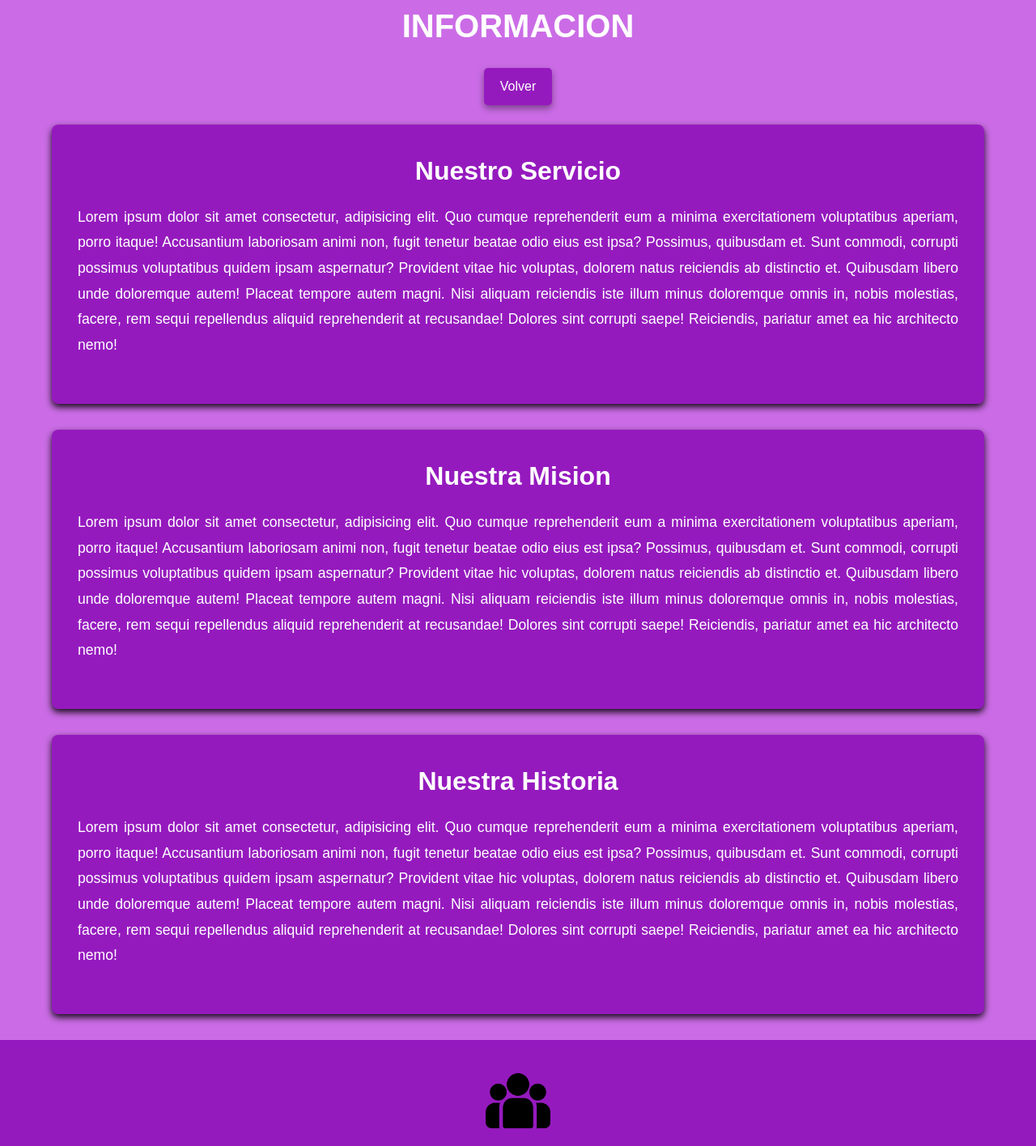
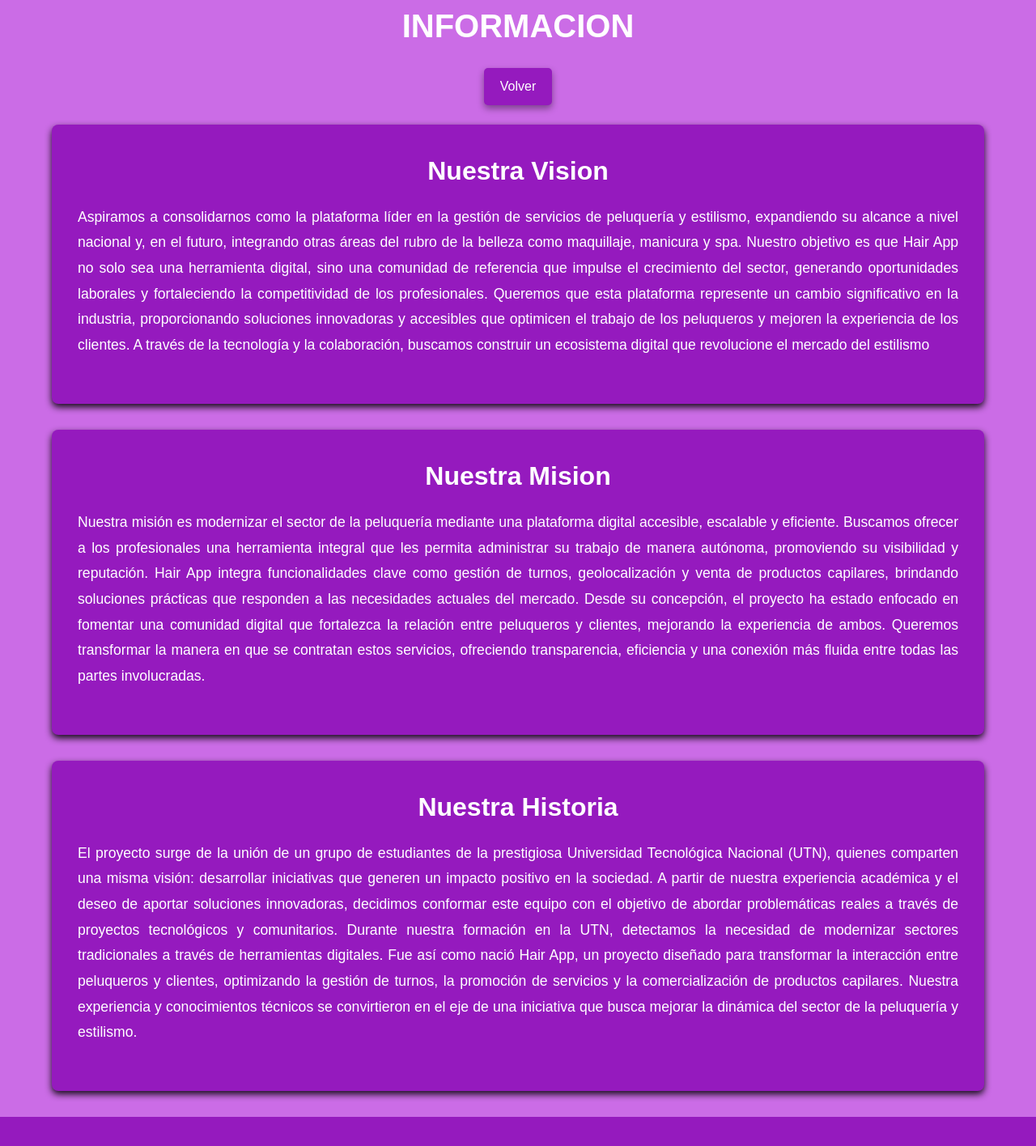
Before and after one commit to gustavoisaacc/view-pelu, a React (Vite) app: page /Informacion in a window 1280 px wide. Shown: the top 1416 px of the page at 81% size. Built offline with nearby package versions, Linux system fonts and the light colour scheme; no server answers.

Commit message:
informacion completa

```diff
--- a/src/components/home/pages/Info.tsx
+++ b/src/components/home/pages/Info.tsx
@@ -7,36 +7,36 @@ import "../style/Informacion.css"
 const Informacion = () => {
     return (
         <>
-        <h1>INFORMACION</h1>
-        <Link to="/">
+            <h1>INFORMACION</h1>
+            <Link to="/">
                 <button className="card-unica-button">Volver</button>
-                </Link>
+            </Link>
             <section className="seccionInfo">
                 <div>
-                    <h1>Nuestro Servicio</h1>
-                    <p>Lorem ipsum dolor sit amet consectetur, adipisicing elit. Quo cumque reprehenderit eum a minima exercitationem voluptatibus aperiam, porro itaque! Accusantium laboriosam animi non, fugit tenetur beatae odio eius est ipsa?
-                        Possimus, quibusdam et. Sunt commodi, corrupti possimus voluptatibus quidem ipsam aspernatur? Provident vitae hic voluptas, dolorem natus reiciendis ab distinctio et. Quibusdam libero unde doloremque autem! Placeat tempore autem magni.
-                        Nisi aliquam reiciendis iste illum minus doloremque omnis in, nobis molestias, facere, rem sequi repellendus aliquid reprehenderit at recusandae! Dolores sint corrupti saepe! Reiciendis, pariatur amet ea hic architecto nemo!</p>
+                    <h1>Nuestra Vision</h1>
+                    <p>Aspiramos a consolidarnos como la plataforma líder en la gestión de servicios de peluquería y estilismo, expandiendo su alcance a nivel nacional y, en el futuro, integrando otras áreas del rubro de la belleza como maquillaje, manicura y spa. Nuestro objetivo es que Hair App no solo sea una herramienta digital, sino una comunidad de referencia que impulse el crecimiento del sector, generando oportunidades laborales y fortaleciendo la competitividad de los profesionales.
+
+Queremos que esta plataforma represente un cambio significativo en la industria, proporcionando soluciones innovadoras y accesibles que optimicen el trabajo de los peluqueros y mejoren la experiencia de los clientes. A través de la tecnología y la colaboración, buscamos construir un ecosistema digital que revolucione el mercado del estilismo</p>
                 </div>
             </section>
             <section className="seccionInfo">
                 <div>
                     <h1>Nuestra Mision</h1>
-                    <p>Lorem ipsum dolor sit amet consectetur, adipisicing elit. Quo cumque reprehenderit eum a minima exercitationem voluptatibus aperiam, porro itaque! Accusantium laboriosam animi non, fugit tenetur beatae odio eius est ipsa?
-                        Possimus, quibusdam et. Sunt commodi, corrupti possimus voluptatibus quidem ipsam aspernatur? Provident vitae hic voluptas, dolorem natus reiciendis ab distinctio et. Quibusdam libero unde doloremque autem! Placeat tempore autem magni.
-                        Nisi aliquam reiciendis iste illum minus doloremque omnis in, nobis molestias, facere, rem sequi repellendus aliquid reprehenderit at recusandae! Dolores sint corrupti saepe! Reiciendis, pariatur amet ea hic architecto nemo!</p>
+                    <p>Nuestra misión es modernizar el sector de la peluquería mediante una plataforma digital accesible, escalable y eficiente. Buscamos ofrecer a los profesionales una herramienta integral que les permita administrar su trabajo de manera autónoma, promoviendo su visibilidad y reputación. Hair App integra funcionalidades clave como gestión de turnos, geolocalización y venta de productos capilares, brindando soluciones prácticas que responden a las necesidades actuales del mercado.
+
+Desde su concepción, el proyecto ha estado enfocado en fomentar una comunidad digital que fortalezca la relación entre peluqueros y clientes, mejorando la experiencia de ambos. Queremos transformar la manera en que se contratan estos servicios, ofreciendo transparencia, eficiencia y una conexión más fluida entre todas las partes involucradas.</p>
                 </div>
             </section>
             <section className="seccionInfo">
                 <div>
                     <h1>Nuestra Historia</h1>
-                    <p>Lorem ipsum dolor sit amet consectetur, adipisicing elit. Quo cumque reprehenderit eum a minima exercitationem voluptatibus aperiam, porro itaque! Accusantium laboriosam animi non, fugit tenetur beatae odio eius est ipsa?
-                        Possimus, quibusdam et. Sunt commodi, corrupti possimus voluptatibus quidem ipsam aspernatur? Provident vitae hic voluptas, dolorem natus reiciendis ab distinctio et. Quibusdam libero unde doloremque autem! Placeat tempore autem magni.
-                        Nisi aliquam reiciendis iste illum minus doloremque omnis in, nobis molestias, facere, rem sequi repellendus aliquid reprehenderit at recusandae! Dolores sint corrupti saepe! Reiciendis, pariatur amet ea hic architecto nemo!</p>
+                    <p>El proyecto surge de la unión de un grupo de estudiantes de la prestigiosa Universidad Tecnológica Nacional (UTN), quienes comparten una misma visión: desarrollar iniciativas que generen un impacto positivo en la sociedad. A partir de nuestra experiencia académica y el deseo de aportar soluciones innovadoras, decidimos conformar este equipo con el objetivo de abordar problemáticas reales a través de proyectos tecnológicos y comunitarios.
+
+                        Durante nuestra formación en la UTN, detectamos la necesidad de modernizar sectores tradicionales a través de herramientas digitales. Fue así como nació Hair App, un proyecto diseñado para transformar la interacción entre peluqueros y clientes, optimizando la gestión de turnos, la promoción de servicios y la comercialización de productos capilares. Nuestra experiencia y conocimientos técnicos se convirtieron en el eje de una iniciativa que busca mejorar la dinámica del sector de la peluquería y estilismo.</p>
                 </div>
             </section>
-            <Footer/>
-            <CopyRigth/>
+            <Footer />
+            <CopyRigth />
         </>
     )
 }
```
